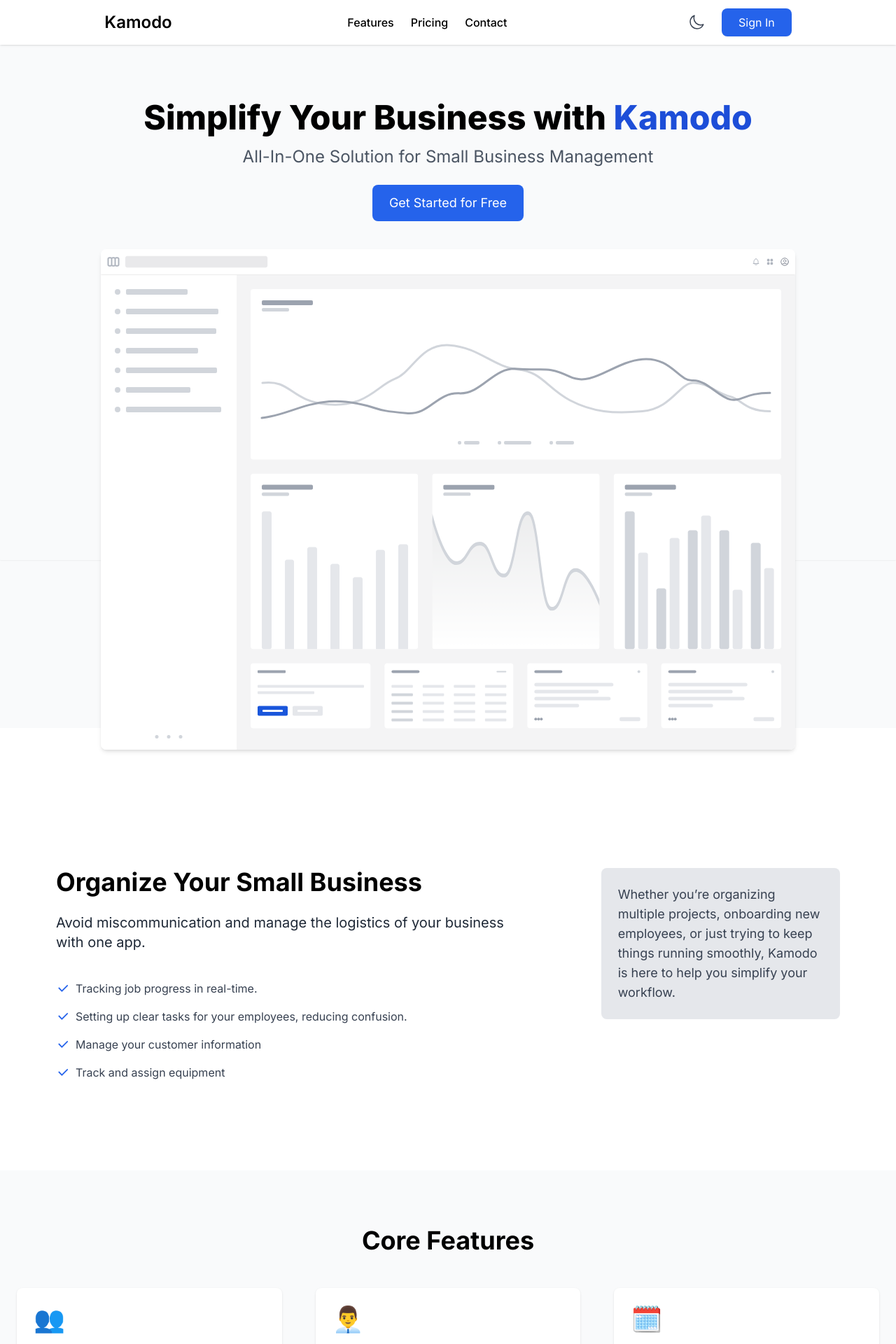
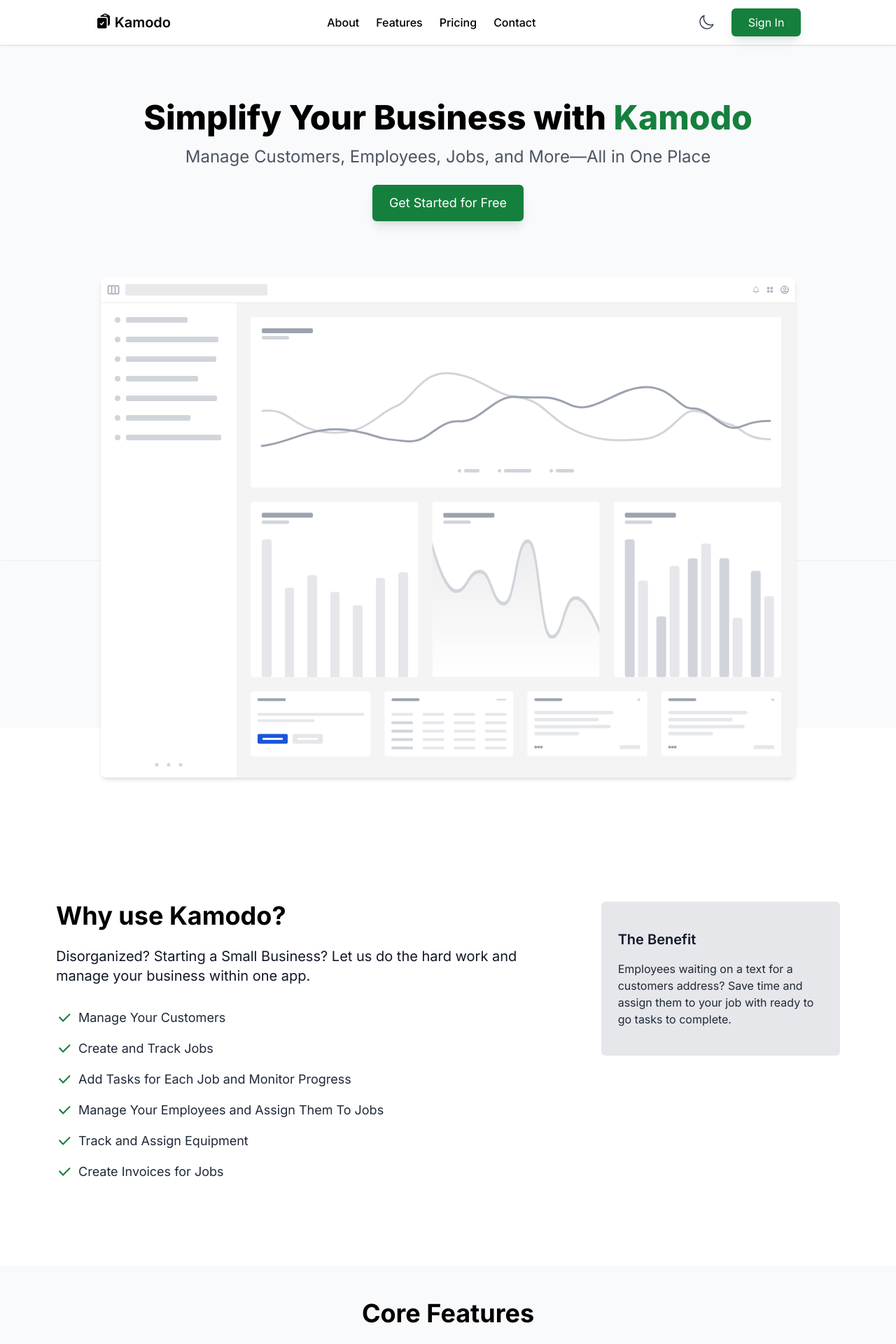
Before and after one commit to Grupith/kamodo, a Next.js app: page / in a window 1280 px wide. Shown: the top 1920 px of the page at 70% size. Built offline with nearby package versions, Linux system fonts and the light colour scheme.

Commit message:
changed theme color & refactored styling

```diff
--- a/app/components/Checkmark.tsx
+++ b/app/components/Checkmark.tsx
@@ -4,7 +4,7 @@
   return (
     <div>
       <svg
-        className="w-5 h-5 mr-2 text-blue-600 flex-shrink-0"
+        className="w-6 h-6 mr-2 text-green-700 flex-shrink-0"
         fill="currentColor"
         viewBox="0 0 20 20"
       >
--- a/app/page.tsx
+++ b/app/page.tsx
@@ -20,23 +20,46 @@
       <header className="bg-white shadow fixed w-full z-10 dark:bg-gray-900 dark:text-white">
         <nav className="container mx-auto flex items-center justify-between md:justify-around py-3 px-6">
           <a href="#">
-            <div className="text-2xl font-semibold cursor-pointer">Kamodo</div>
+            <div className="flex align-middle space-x-1">
+              {/* Logo */}
+              <svg
+                xmlns="http://www.w3.org/2000/svg"
+                viewBox="0 0 24 24"
+                fill="currentColor"
+                className="size-6"
+              >
+                <path
+                  fillRule="evenodd"
+                  d="M7.502 6h7.128A3.375 3.375 0 0 1 18 9.375v9.375a3 3 0 0 0 3-3V6.108c0-1.505-1.125-2.811-2.664-2.94a48.972 48.972 0 0 0-.673-.05A3 3 0 0 0 15 1.5h-1.5a3 3 0 0 0-2.663 1.618c-.225.015-.45.032-.673.05C8.662 3.295 7.554 4.542 7.502 6ZM13.5 3A1.5 1.5 0 0 0 12 4.5h4.5A1.5 1.5 0 0 0 15 3h-1.5Z"
+                  clipRule="evenodd"
+                />
+                <path
+                  fillRule="evenodd"
+                  d="M3 9.375C3 8.339 3.84 7.5 4.875 7.5h9.75c1.036 0 1.875.84 1.875 1.875v11.25c0 1.035-.84 1.875-1.875 1.875h-9.75A1.875 1.875 0 0 1 3 20.625V9.375Zm9.586 4.594a.75.75 0 0 0-1.172-.938l-2.476 3.096-.908-.907a.75.75 0 0 0-1.06 1.06l1.5 1.5a.75.75 0 0 0 1.116-.062l3-3.75Z"
+                  clipRule="evenodd"
+                />
+              </svg>
+              <div className="text-xl font-semibold">Kamodo</div>
+            </div>
           </a>
           <div className="hidden md:flex space-x-6 font-medium items-center">
-            <a href="#features" className="hover:text-blue-600">
+            <a href="#about" className="hover:text-green-600 transition-all">
+              About
+            </a>
+            <a href="#features" className="hover:text-green-600 transition-all">
               Features
             </a>
-            <a href="#pricing" className="hover:text-blue-600">
+            <a href="#pricing" className="hover:text-green-600 transition-all">
               Pricing
             </a>
-            <a href="#contact" className="hover:text-blue-600">
+            <a href="#contact" className="hover:text-green-600 transition-all">
               Contact
             </a>
           </div>
           <div className="flex items-center space-x-3">
             <div className="flex items-center space-x-4">
               <DarkModeToggle />
-              <button className="bg-blue-600 text-white px-6 py-2 rounded-lg shadow-sm hover:shadow-md hidden md:block">
+              <button className="bg-green-700 text-white px-6 py-2 rounded-md shadow-lg transition-all hover:shadow-xl hidden md:block hover:scale-105">
                 Sign In
               </button>
             </div>
@@ -58,6 +81,13 @@
         {/* Mobile Menu */}
         {isMenuOpen && (
           <div className="md:hidden bg-white shadow-lg dark:bg-gray-900">
+            <a
+              href="#about"
+              onClick={closeMenu}
+              className="block px-4 py-2 hover:bg-gray-100 dark:hover:bg-gray-700"
+            >
+              About
+            </a>
             <a
               href="#features"
               onClick={closeMenu}
@@ -96,12 +126,12 @@
         <div className="p-6 py-4 rounded-lg">
           <h1 className="text-4xl md:text-5xl font-extrabold text-black mb-4 dark:text-gray-100">
             Simplify Your Business with{" "}
-            <span className="text-blue-700">Kamodo</span>
+            <span className="text-green-700 pt-4">Kamodo</span>
           </h1>
-          <p className="text-xl md:text-2xl font-normal text-gray-600 mb-6 dark:text-gray-400">
-            All-In-One Solution for Small Business Management
+          <p className="text-xl md:text-2xl font-normal text-gray-600 mb-6 mt-4 dark:text-gray-400">
+            Manage Customers, Employees, Jobs, and More—All in One Place
           </p>
-          <button className="bg-blue-600 text-white px-6 py-3 rounded-lg text-lg transition-all hover:shadow-md">
+          <button className="bg-green-700 text-white px-6 py-3 mb-10 shadow-lg rounded-md text-lg transition-all hover:shadow-xl hover:scale-105">
             Get Started for Free
           </button>
           <Image
@@ -118,47 +148,56 @@
       </section>
       {/* About Section */}
       <section id="about" className="bg-white sm:py-20 dark:bg-gray-900">
-        <div className="max-w-screen-xl px-20 pt-10 md:pt-20 pb-10 mt-10 mx-auto">
+        <div className="max-w-screen-xl px-20 pt-10 md:pt-32 pb-10 mt-10 mx-auto">
           {/* Container for Flex Layout */}
           <div className="flex flex-col lg:flex-row items-start">
             {/* Left Side: Heading, Paragraph, and List */}
             <div className="w-full lg:w-2/3 lg:pr-8">
               <h2 className="text-4xl font-bold text-center lg:text-left mb-6 dark:text-gray-100">
-                Organize Your Small Business
+                Why use Kamodo?
               </h2>
-              <p className="max-w-2xl mb-6 text-gray-800 lg:mb-8 md:text-lg lg:text-xl dark:text-gray-200">
-                Avoid miscommunication and manage the logistics of your business
-                with one app.
+              <p className="max-w-2xl mb-6 text-gray-900 lg:mb-8 md:text-lg lg:text-xl dark:text-gray-200">
+                Disorganized? Starting a Small Business? Let us do the hard work
+                and manage your business within one app.
               </p>
-              <ul className="max-w-2xl space-y-4 py-2 text-gray-700 list-inside dark:text-gray-300">
+              <ul className="max-w-2xl space-y-4 text-gray-800 text-lg list-inside dark:text-gray-300">
                 <li className="flex items-center">
                   <Checkmark />
-                  Tracking job progress in real-time.
-                </li>
-                {/* Add other list items here */}
-                <li className="flex items-center">
-                  <Checkmark />
-                  Setting up clear tasks for your employees, reducing confusion.
-                </li>
-                {/* Continue adding list items as needed */}
-                <li className="flex items-center">
-                  <Checkmark />
-                  Manage your customer information
+                  Manage Your Customers
                 </li>
                 <li className="flex items-center">
                   <Checkmark />
-                  Track and assign equipment
+                  Create and Track Jobs
+                </li>
+                <li className="flex items-center">
+                  <Checkmark />
+                  Add Tasks for Each Job and Monitor Progress
+                </li>
+                <li className="flex items-center">
+                  <Checkmark />
+                  Manage Your Employees and Assign Them To Jobs
+                </li>
+                <li className="flex items-center">
+                  <Checkmark />
+                  Track and Assign Equipment
+                </li>
+                <li className="flex items-center">
+                  <Checkmark />
+                  Create Invoices for Jobs
                 </li>
               </ul>
             </div>
 
             {/* Right Side: Card */}
             <div className="w-full lg:w-1/3 lg:pl-8 mt-10 lg:mt-0">
-              <div className="bg-gray-200 dark:bg-gray-800 rounded-lg px-6 py-6">
-                <p className="text-gray-700 md:text-lg lg:text-lg dark:text-gray-200">
-                  Whether you’re organizing multiple projects, onboarding new
-                  employees, or just trying to keep things running smoothly,
-                  Kamodo is here to help you simplify your workflow.
+              <div className="bg-gray-200 dark:bg-gray-800 rounded-md px-6 py-10">
+                <p className="text-gray-900 mb-4 font-semibold md:text-xl lg:text-xl dark:text-gray-200">
+                  The Benefit
+                </p>
+                <p className="text-gray-800 font-normal md:text-md lg:text-md dark:text-gray-400">
+                  Employees waiting on a text for a customers address? Save time
+                  and assign them to your job with ready to go tasks to
+                  complete.
                 </p>
               </div>
             </div>
@@ -168,7 +207,7 @@
       {/* Features Section */}
       <section
         id="features"
-        className="py-10 sm:mt-10 dark:bg-gray-900 dark:text-white"
+        className="py-10 sm:mt-2 dark:bg-gray-900 dark:text-white"
       >
         <div className="container mx-auto px-6">
           <h2 className="text-4xl font-bold text-center mb-12">
@@ -340,7 +379,7 @@
 
 const PricingCard: React.FC<PricingCardProps> = ({ plan, price, features }) => (
   <div className="bg-white p-8 rounded-lg shadow hover:shadow-lg transition-shadow w-full md:w-1/4 dark:bg-gray-900">
-    <h3 className="text-2xl font-semibold mb-4 text-blue-600">{plan} Plan</h3>
+    <h3 className="text-2xl font-semibold mb-4 text-green-700">{plan} Plan</h3>
     <p className="text-4xl font-bold mb-6">{price}</p>
     <ul className=" text-gray-900  dark:text-gray-200 space-y-4 py-8">
       {features.map((feature, index) => (
@@ -350,7 +389,7 @@
         </li>
       ))}
     </ul>
-    <button className="bg-blue-600 text-white px-4 py-2 rounded-md w-full">
+    <button className="bg-green-700 text-white px-4 py-2 rounded-md w-full">
       Choose Plan
     </button>
   </div>
```
